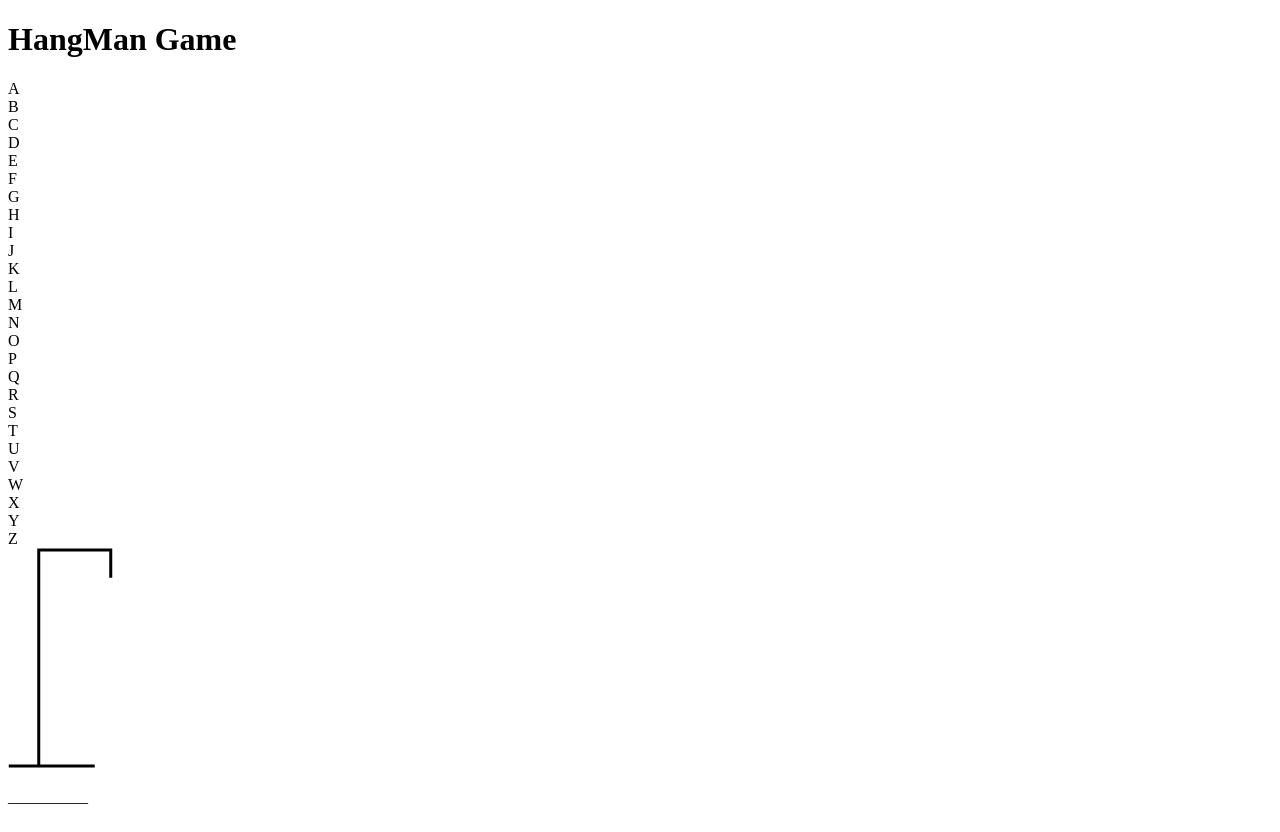
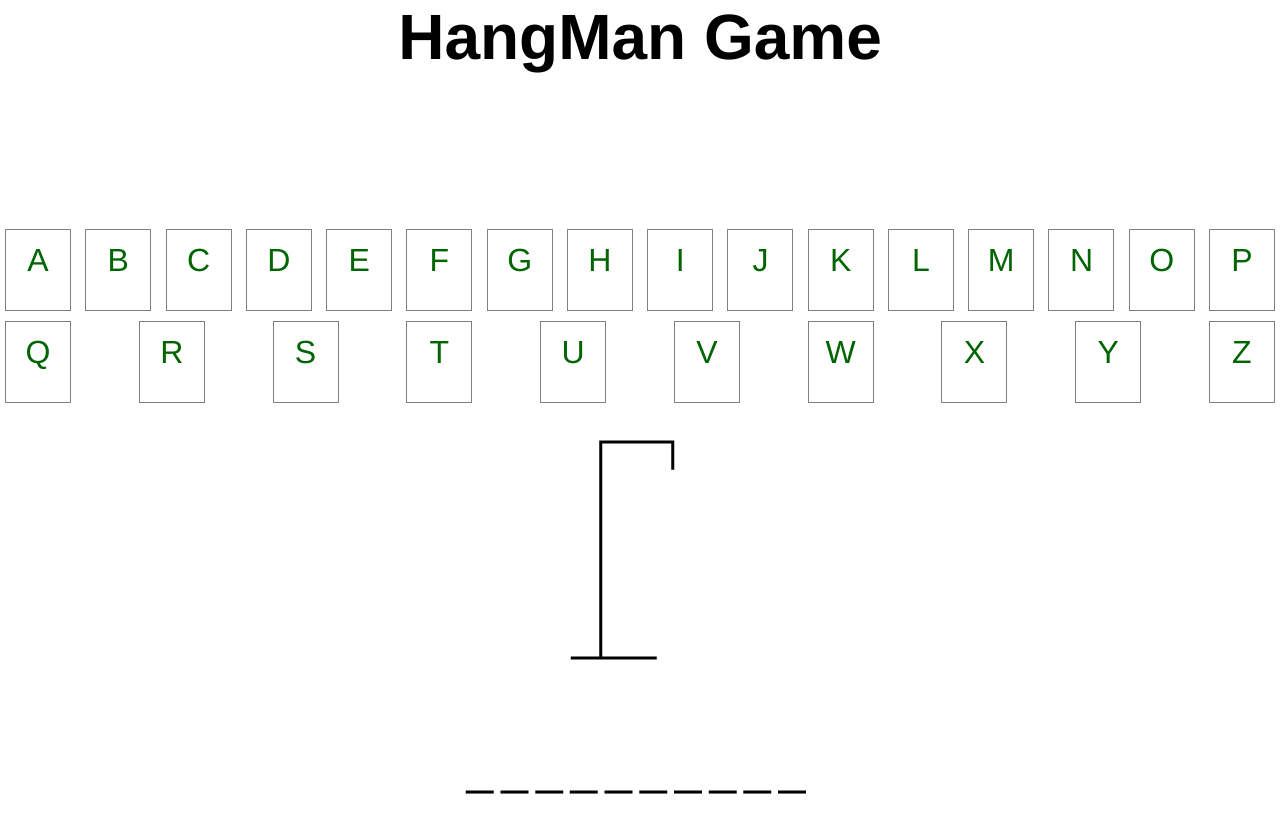
Before and after one commit to Msaeed144/hangMan, a plain HTML site: page index.html in a window 1280 px wide. Drawn offline with Linux system fonts and the light colour scheme.

Commit message:
styles changes

```diff
--- a/index.html
+++ b/index.html
@@ -41,6 +41,9 @@
     <section id="clue">
         <p>__________</p>
     </section>
+    <section id="gameover">
+        <p>Game Over</p>
+    </section>
      <script src="/main.js"></script>
 </body>
 </html>
--- a/main.css
+++ b/main.css
@@ -0,0 +1,59 @@
+* {
+    padding: 0;
+    margin: 0;
+}
+html {
+    height: 100%;
+}
+body {
+    margin: 0;
+    display: grid;
+    grid-template-rows: 6em auto 300px 6em 2em;
+    align-content: flex-start;
+    height: 100%;
+    text-align: center;
+    font-size: 2rem;
+    font-family: helvetica , Arial , sans-serif;
+}
+
+h1 {
+    text-align: center;
+}
+#letters {
+    display: flex;
+    flex-wrap: wrap;
+    justify-content: space-between;
+    margin: 1em 0;
+}
+#letters div {
+    margin: 5px;
+    padding-top: 0.5em;
+    border: 1px solid gray;
+    color: darkgreen;
+    width: 2em;
+    height: 2em;
+    line-height: 0.9;
+    overflow: hidden;
+}
+#letters div:hover {
+    background-color: palegreen;
+}
+#clue p {
+    margin: 0;
+    font-size: 3rem;
+    letter-spacing: 0.5rem;
+    font-family: 'comic sans MS' sans-serif;
+}
+#letters div.used {
+    background-color: lightgray;
+    opacity: 0.5;
+}
+section#image {
+    text-align: center;
+}
+section#gameover p {
+    text-align: center;
+    font-size: 1.5rem;
+    font-weight: bold;
+    display: none;
+}
```
